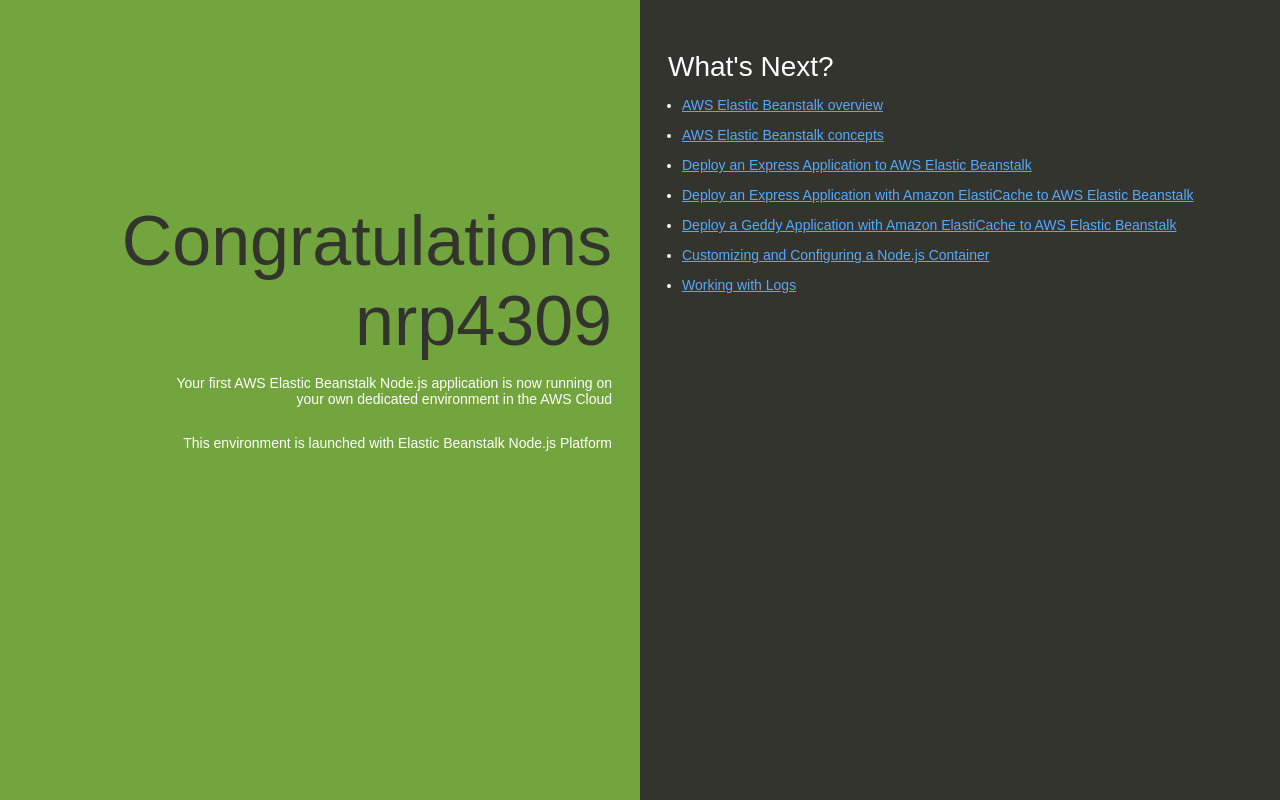
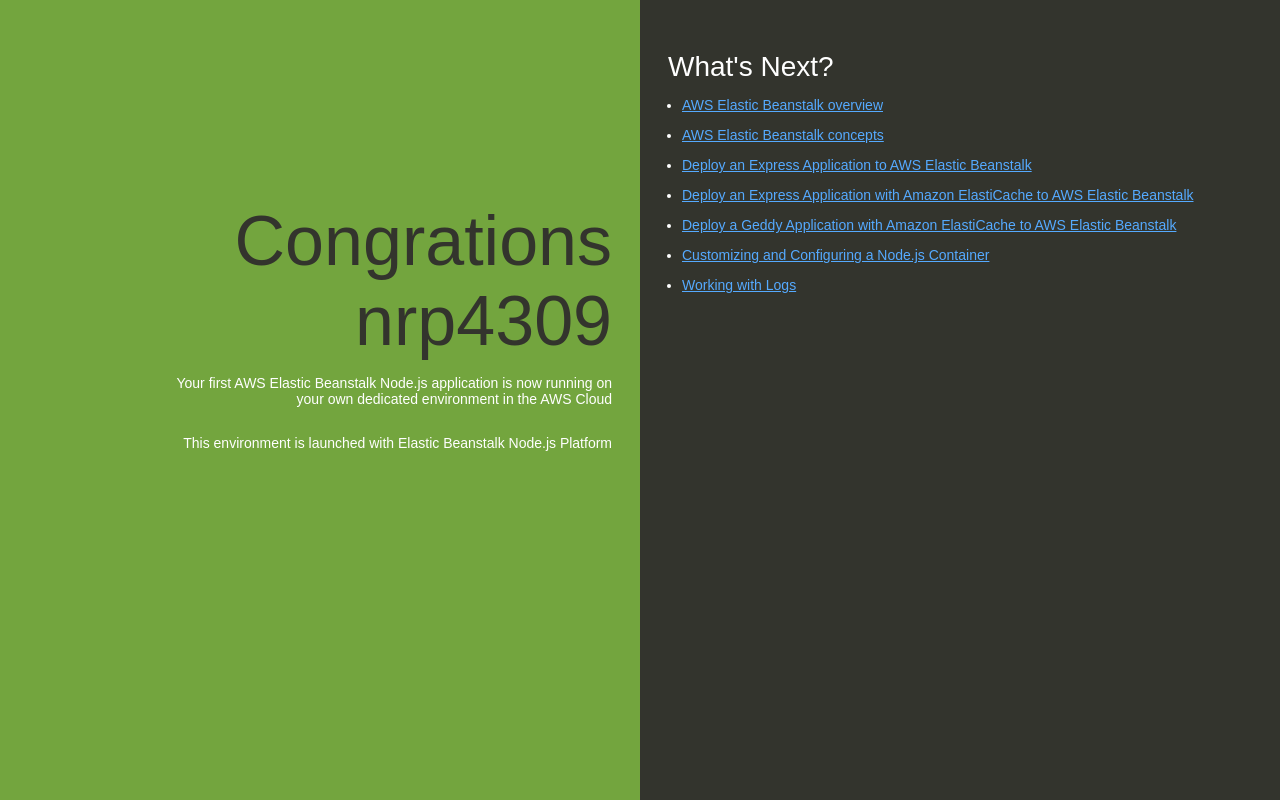
Before and after one commit to nrp4309/test-app, a website: page index.html in a window 1280 px wide. Drawn offline with Linux system fonts and the light colour scheme.

Commit message:
Update index.html

```diff
--- a/index.html
+++ b/index.html
@@ -74,7 +74,7 @@
   </head>
   <body>
     <div class="textColumn">
-      <h1>Congratulations nrp4309</h1>
+      <h1>Congrations nrp4309</h1>
       <p>Your first AWS Elastic Beanstalk Node.js application is now running on your own dedicated environment in the AWS Cloud</p>
       <p>This environment is launched with Elastic Beanstalk Node.js Platform</p>
     </div>
```
